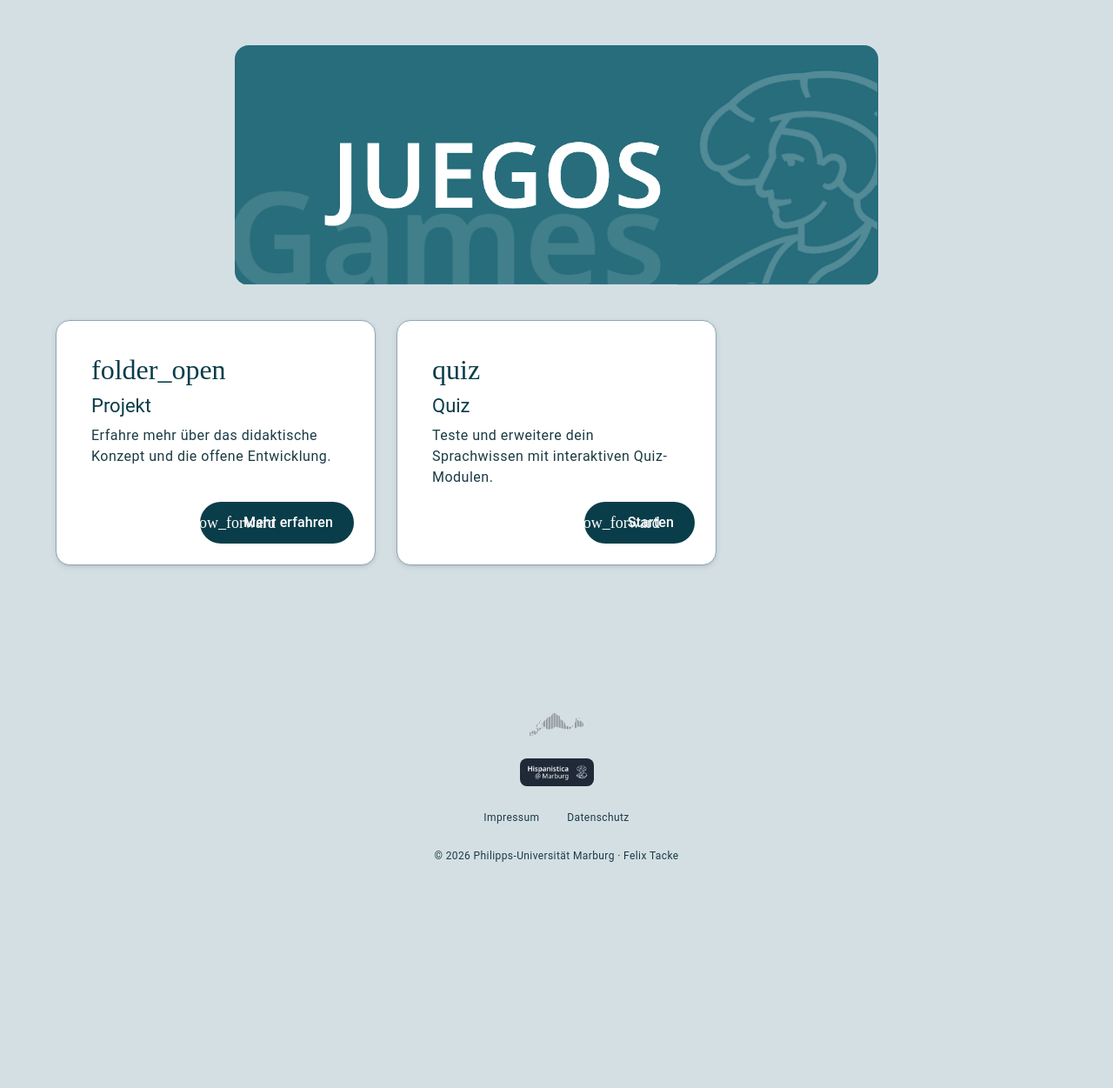
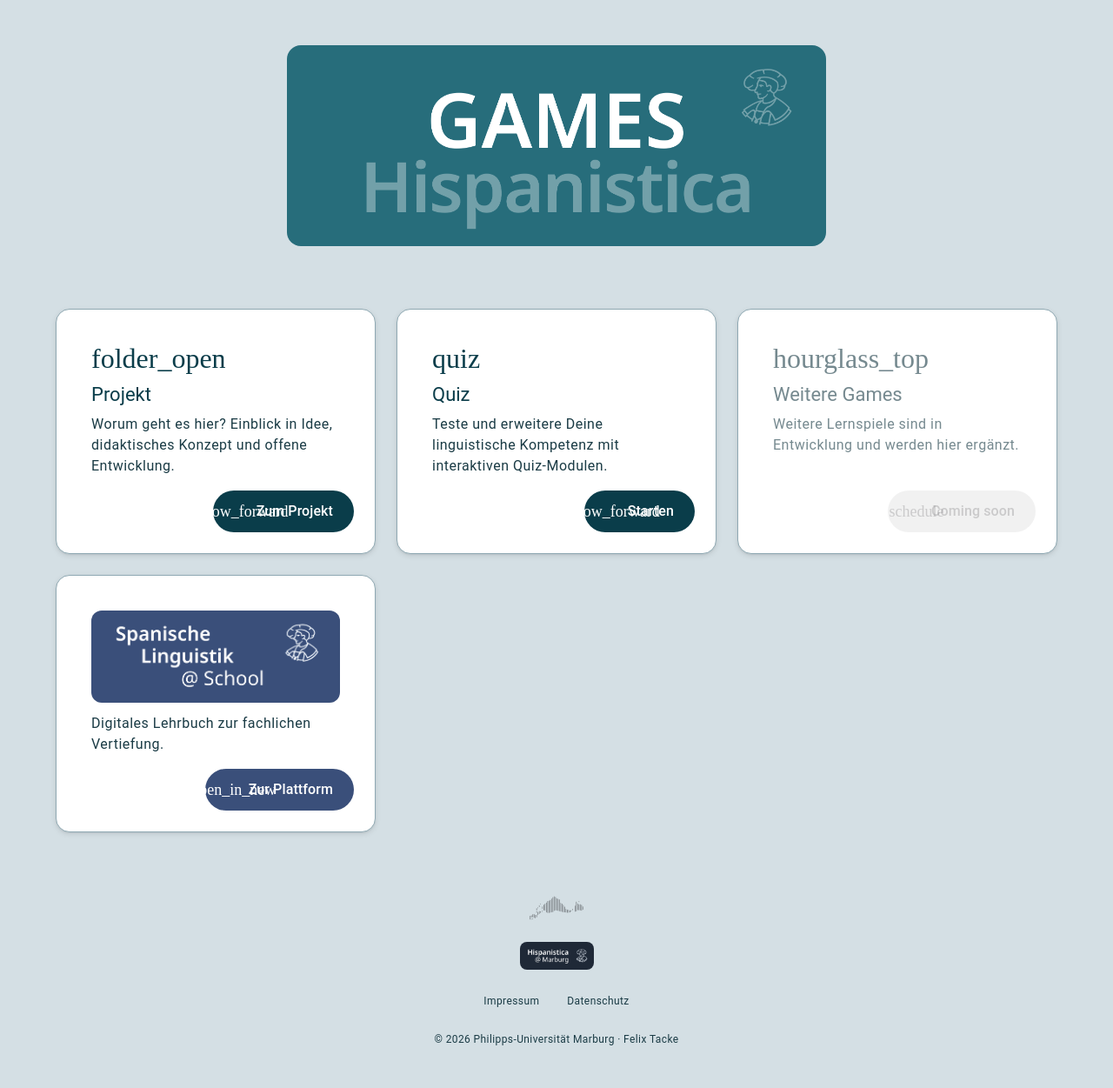
Before and after one commit to FTacke/hispanistica_games, a Flask app: page / in a window 1280 px wide. Shown: the part 64-1315 px from the top of the page at 87% size. Before the commit the page ends 1055 px from the top, so only its background shows below. Run offline with Flask 3, Linux system fonts and the light colour scheme; parts of the project's set-up code (start-up, migrations or seed data) failed here and were passed over; some libraries are stand-ins or nearby versions; some web fonts are replaced.

Commit message:
feat(index): update card content and add new disabled and school cards

```diff
--- a/static/css/layout.css
+++ b/static/css/layout.css
@@ -16,7 +16,7 @@ body.app-shell {
   font-size: 0;
   background: var(--app-background);
   color: var(--md-sys-color-on-background);
-  min-height: 100vh;
+  min-height: 50vh;
   display: grid;
   grid-template-areas:
     "main"
@@ -36,7 +36,7 @@ body.app-shell {
       "drawer footer";
     grid-template-columns: 280px 1fr; /* Fixed drawer width */
     grid-template-rows: 1fr auto; /* Main nimmt verfügbaren Platz, Footer auto */
-    min-height: 100vh;
+    min-height: 50vh;
     /* Body scrollt normal - kein overflow:hidden */
   }
 
--- a/static/css/md3/components/cards.css
+++ b/static/css/md3/components/cards.css
@@ -105,7 +105,7 @@
 .md3-card--landing:hover {
   box-shadow: var(--elev-4);  /* Stärker */
   border-color: var(--md-sys-color-outline);  /* Dunkler */
-  transform: translateY(-4px);  /* Deutlicher Lift-Effekt */
+  transform: translateY(-0px);  /* Deutlicher Lift-Effekt */
 }
 
 /* MD3 Card Content */
--- a/static/css/md3/components/footer.css
+++ b/static/css/md3/components/footer.css
@@ -10,7 +10,7 @@
   border-top: 0px solid var(--md-sys-color-outline-variant);
   background: var(--app-background);
   color: var(--md-sys-color-on-surface-variant);
-  margin-top: var(--space-12);
+  margin-top: none;
   /* ~64px margin top for spacing from content */
 
   padding-block: var(--space-4);
--- a/static/css/md3/components/index.css
+++ b/static/css/md3/components/index.css
@@ -34,7 +34,8 @@
 /* Ab 600px: Logo kann auf bis zu 700px wachsen */
 @media (min-width: 600px) {
   .md3-index-logo__img {
-    max-width: 740px;
+    max-width: 620px;
+      margin-bottom: var(--space-8);
   }
 }
 
@@ -44,7 +45,7 @@
   grid-template-columns: 1fr; /* Mobile: 1 Spalte */
   gap: var(--space-4);
   padding: var(--space-4);
-  max-width: 1200px;
+  max-width: 1200px; /* Breite bleibt wie vorher, Cards werden nicht breiter */
   margin: 0 auto;
   width: 100%;
   box-sizing: border-box;
@@ -61,9 +62,9 @@
   }
 }
 
-/* Desktop: 2 Spalten ab 840px bis ~1100px (Drawer wird PERMANENT 280px)
+/* Desktop: 3 Spalten ab 840px bis ~1100px (Drawer wird PERMANENT 280px)
    Available space: 840px - 280px = 560px (tight für 3 Spalten)
-   2 Spalten bei 840px–1099px */
+   Daher 2 Spalten bei 840px–1099px */
 @media (min-width: 840px) and (max-width: 1099px) {
   .md3-index-cards {
     grid-template-columns: repeat(2, 1fr);
@@ -73,7 +74,8 @@
 }
 
 /* Large Desktop: 3 Spalten ab 1100px (max-width MD3 = 1440px)
-   Available space: 1100px - 280px = 820px (gut für 3 Spalten) */
+   Available space: 1100px - 280px = 820px (gut für 3 Spalten)
+   School-Card fließt automatisch in zweite Zeile */
 @media (min-width: 1100px) {
   .md3-index-cards {
     grid-template-columns: repeat(3, 1fr);
@@ -107,6 +109,80 @@
 .md3-index-card__text {
   margin: 0;
   color: var(--md-sys-color-on-surface-variant);
+}
+
+/* Eyebrow/Label styling */
+.md3-index-card__eyebrow {
+  display: block;
+  font-size: var(--md-sys-typescale-label-small-font-size);
+  font-weight: var(--md-sys-typescale-label-small-font-weight);
+  line-height: var(--md-sys-typescale-label-small-line-height);
+  letter-spacing: var(--md-sys-typescale-label-small-letter-spacing);
+  text-transform: uppercase;
+  color: var(--md-sys-color-on-surface-variant);
+  margin-bottom: var(--space-2);
+}
+
+/* External icon styling */
+.md3-index-card__external-icon {
+  font-size: 1.125rem; /* Leicht kleiner für ruhigere Optik */
+  vertical-align: text-top;
+  margin-left: var(--space-1);
+  opacity: 0.7;
+}
+
+/* ============================================================================
+   Disabled Card State
+   ============================================================================ */
+
+.md3-card--disabled {
+  background: var(--md-sys-color-surface-variant);
+  cursor: not-allowed;
+  pointer-events: none;
+}
+
+.md3-card--disabled .md3-index-card__icon,
+.md3-card--disabled .md3-index-card__title,
+.md3-card--disabled .md3-index-card__text {
+  color: var(--md-sys-color-on-surface-variant);
+  opacity: 0.6;
+}
+
+.md3-card--disabled .md3-button {
+  opacity: 0.5;
+  cursor: not-allowed;
+}
+
+/* No hover effects for disabled cards */
+.md3-card--disabled:hover {
+  box-shadow: var(--elev-2); /* Bleibt bei normaler Elevation, kein Lift */
+  border-color: var(--md-sys-color-outline-variant); /* Keine Änderung */
+  transform: none;
+}
+
+/* ============================================================================
+   School Card - Logo statt Icon
+   ============================================================================ */
+
+/* Logo im Content-Bereich (ersetzt Icon) */
+.md3-index-card__logo {
+  width: 100%;
+  height: auto;
+  border-radius: var(--radius-md);
+  margin-bottom: var(--space-3);
+  display: block;
+}
+
+/* School Button - Sonderfarbe #3a4f7a */
+.md3-button--school {
+  /* NEEDS_HARDCODED: School brand color */
+  background-color: #3a4f7a !important;
+  color: #ffffff !important;
+}
+
+.md3-button--school:hover {
+  /* NEEDS_HARDCODED: School brand color hover */
+  background-color: #2d3e5f !important;
 }
 
 /* ============================================
--- a/static/css/md3/components/navigation-drawer.css
+++ b/static/css/md3/components/navigation-drawer.css
@@ -112,9 +112,8 @@
 }
 
 .md3-navigation-drawer__logo {
-  width: 180px;
+  width: 160px;
   height: auto;
-  padding: var(--space-3) var(--space-4);
   display: block;
   border-radius: var(--radius-md);
   /* Keine Border/Outline auf dem Bild selbst */
--- a/templates/pages/index.html
+++ b/templates/pages/index.html
@@ -26,12 +26,12 @@
       <div class="md3-card__content">
         <span class="material-symbols-rounded md3-index-card__icon" aria-hidden="true">folder_open</span>
         <h2 class="md3-title-large md3-index-card__title">Projekt</h2>
-        <p class="md3-body-large md3-index-card__text">Erfahre mehr über das didaktische Konzept und die offene Entwicklung.</p>
+        <p class="md3-body-large md3-index-card__text">Worum geht es hier? Einblick in Idee, didaktisches Konzept und offene Entwicklung.</p>
       </div>
       <footer class="md3-card__footer md3-card__actions">
         <a href="{{ url_for('public.projekt_ueber') }}" class="md3-button md3-button--filled">
           <span class="material-symbols-rounded md3-button__icon" aria-hidden="true">arrow_forward</span>
-          Mehr erfahren
+          Zum Projekt
         </a>
       </footer>
     </article>
@@ -40,7 +40,7 @@
       <div class="md3-card__content">
         <span class="material-symbols-rounded md3-index-card__icon" aria-hidden="true">quiz</span>
         <h2 class="md3-title-large md3-index-card__title">Quiz</h2>
-        <p class="md3-body-large md3-index-card__text">Teste und erweitere dein Sprachwissen mit interaktiven Quiz-Modulen.</p>
+        <p class="md3-body-large md3-index-card__text">Teste und erweitere Deine linguistische Kompetenz mit interaktiven Quiz-Modulen.</p>
       </div>
       <footer class="md3-card__footer md3-card__actions">
         <a href="{{ url_for('quiz.quiz_index') }}" class="md3-button md3-button--filled">
@@ -50,6 +50,35 @@
       </footer>
     </article>
 
+    <article class="md3-card md3-card--filled md3-card--landing md3-card--disabled">
+      <div class="md3-card__content">
+        <span class="material-symbols-rounded md3-index-card__icon" aria-hidden="true">hourglass_top</span>
+        <h2 class="md3-title-large md3-index-card__title">Weitere Games</h2>
+        <p class="md3-body-large md3-index-card__text">Weitere Lernspiele sind in Entwicklung und werden hier ergänzt.</p>
+      </div>
+      <footer class="md3-card__footer md3-card__actions">
+        <button type="button" class="md3-button md3-button--filled" disabled aria-disabled="true">
+          <span class="material-symbols-rounded md3-button__icon" aria-hidden="true">schedule</span>
+          Coming soon
+        </button>
+      </footer>
+    </article>
+
+    <article class="md3-card md3-card--filled md3-card--landing md3-card--school">
+      <div class="md3-card__content">
+        <img src="{{ url_for('static', filename='img/school_logo.png') }}"
+             alt="School.Hispanistica Logo"
+             class="md3-index-card__logo">
+        <p class="md3-body-large md3-index-card__text">Digitales Lehrbuch zur fachlichen Vertiefung.</p>
+      </div>
+      <footer class="md3-card__footer md3-card__actions">
+        <a href="https://school.hispanistica.com" target="_blank" rel="noopener noreferrer" class="md3-button md3-button--filled md3-button--school">
+          <span class="material-symbols-rounded md3-button__icon" aria-hidden="true">open_in_new</span>
+          Zur Plattform
+        </a>
+      </footer>
+    </article>
+
   </section>
 </article>
 {% endblock %}
```
Also changed, not shown: static/img/hispanistica_games_logo.png.
